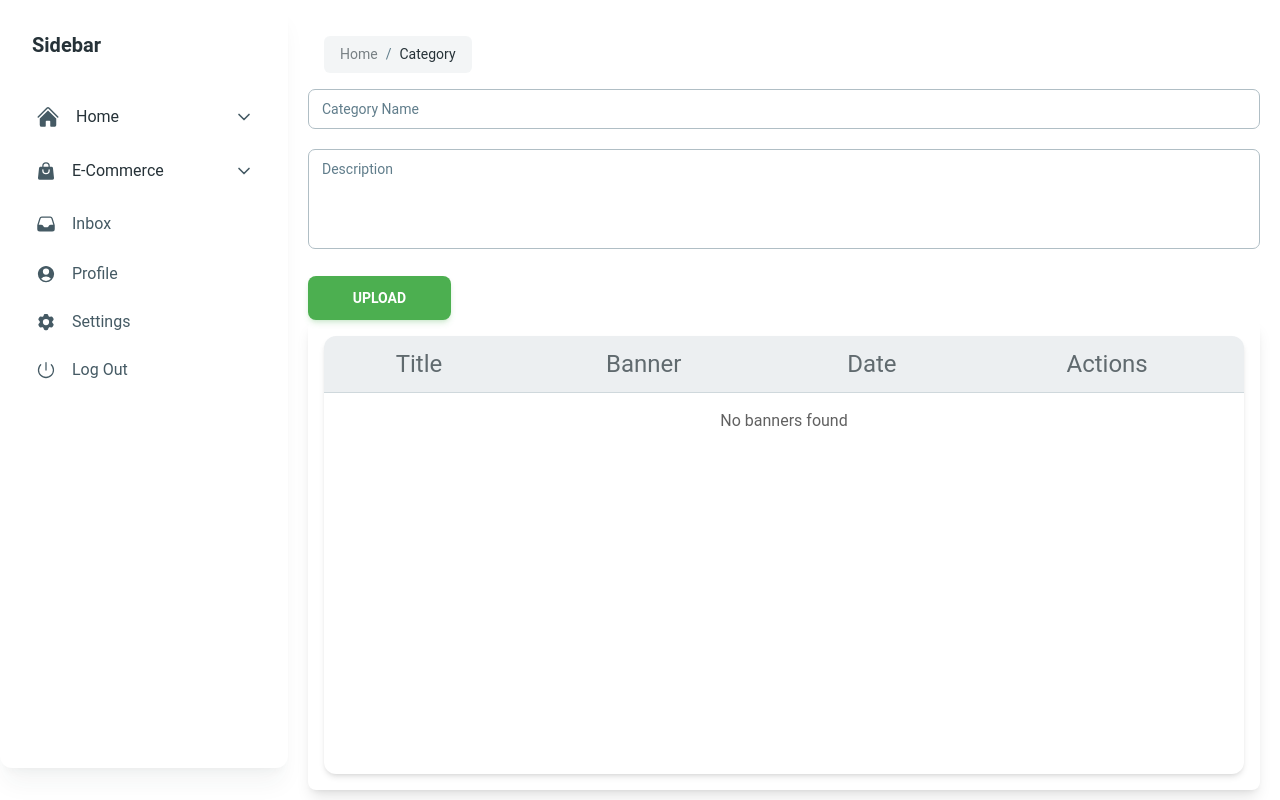
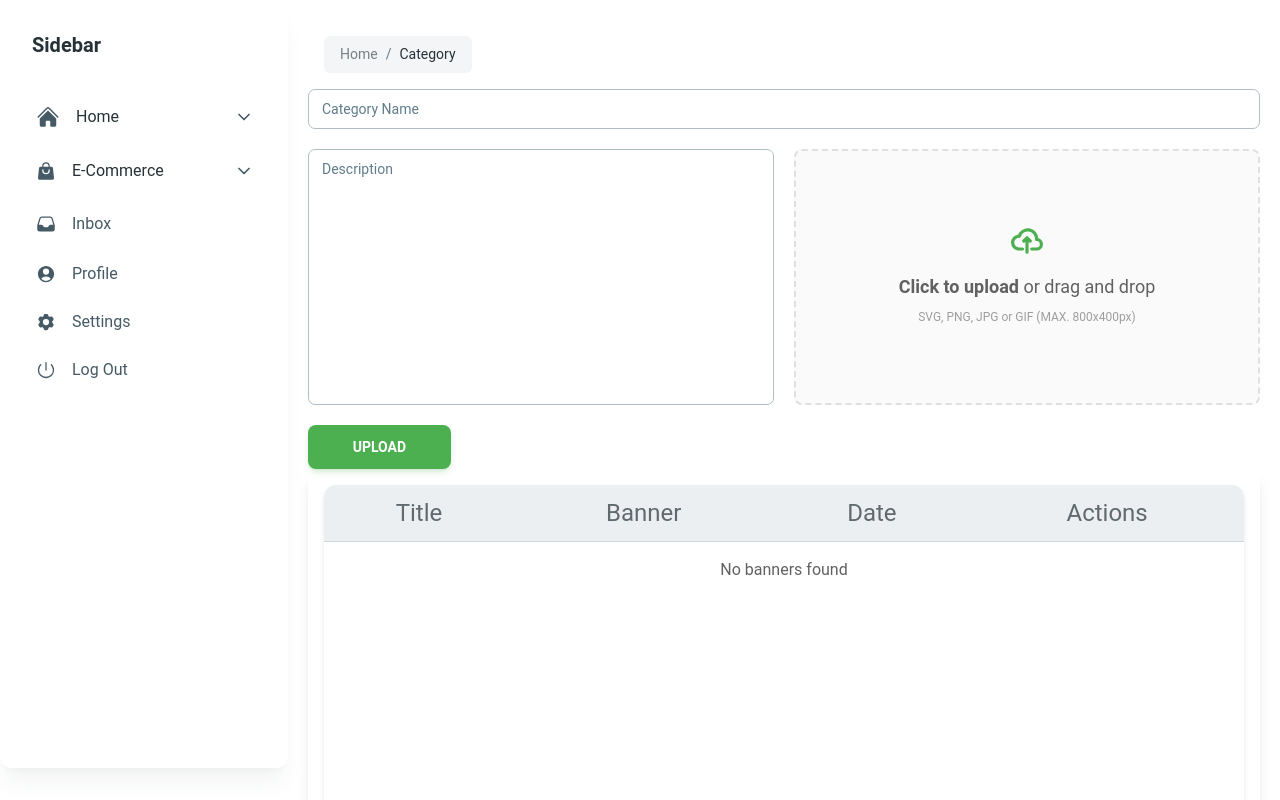
Before and after one commit to Mahmudulislamshuvo/orebyDeshboard, a React (Vite) app: page /category in a window 1280 px wide. Shown: the top 800 px of the page. Built offline with nearby package versions, Linux system fonts and the light colour scheme.

Commit message:
category create design made for deshboard

```diff
--- a/src/Components/Banner/Banner.jsx
+++ b/src/Components/Banner/Banner.jsx
@@ -1,7 +1,7 @@
 import React, { useEffect, useState } from "react";
-import Fileinput from "./Fileinput";
+import Fileinput from "../CommonComponents/Fileinput";
 import { Button, Input } from "@material-tailwind/react";
-import TableWithActions from "./TableWIthAction";
+import TableWithActions from "../CommonComponents/TableWIthAction";
 import {
   Dialog,
   DialogBody,
--- a/src/Components/Category/Category.jsx
+++ b/src/Components/Category/Category.jsx
@@ -1,7 +1,7 @@
 import { Button, Input, Textarea } from "@material-tailwind/react";
 import React from "react";
-import Fileinput from "../Banner/Fileinput";
-import TableWithActions from "../Banner/TableWIthAction";
+import Fileinput from "../CommonComponents/Fileinput";
+import TableWithActions from "../CommonComponents/TableWIthAction";
 import {
   Dialog,
   DialogBody,
@@ -17,7 +17,14 @@ const Category = () => {
     <div>
       <div className="flex flex-col gap-y-5">
         <Input label="Category Name" />
-        <Textarea color="green" label="Description" />
+        <div className="flex gap-x-5 w-full">
+          <div className="w-[49%] flex">
+            <Textarea color="green" label="Description" />
+          </div>
+          <div className="w-[49%]">
+            <Fileinput className="bg-red-300" />
+          </div>
+        </div>
         <Button
           variant="filled"
           loading={false}
--- a/src/Components/ProductLists/Productlist.jsx
+++ b/src/Components/ProductLists/Productlist.jsx
@@ -1,7 +1,7 @@
 import React from "react";
 import { useQuill } from "react-quilljs";
 import "quill/dist/quill.snow.css"; // Add css for snow theme
-import Fileinput from "../Banner/Fileinput";
+import Fileinput from "../CommonComponents/Fileinput";
 import {
   Button,
   Dialog,
--- a/src/Components/Products/Product.jsx
+++ b/src/Components/Products/Product.jsx
@@ -2,7 +2,7 @@ import { Input, Option, Select } from "@material-tailwind/react";
 import React from "react";
 import { useQuill } from "react-quilljs";
 import "quill/dist/quill.snow.css"; // Add css for snow theme
-import Fileinput from "../Banner/Fileinput";
+import Fileinput from "../CommonComponents/Fileinput";
 
 const Product = () => {
   const { quill, quillRef } = useQuill();
--- a/src/Components/SubCategory/Subcategory.jsx
+++ b/src/Components/SubCategory/Subcategory.jsx
@@ -9,7 +9,7 @@ import {
   Typography,
 } from "@material-tailwind/react";
 import React from "react";
-import TableWithActions from "../Banner/TableWIthAction";
+import TableWithActions from "../CommonComponents/TableWIthAction";
 import { Select, Option } from "@material-tailwind/react";
 
 const Subcategory = () => {
```
Also changed, not shown: src/Components/CommonComponents/Fileinput.jsx (renamed from src/Components/Banner/Fileinput.jsx), src/Components/CommonComponents/TableWIthAction.jsx (renamed from src/Components/Banner/TableWIthAction.jsx).
